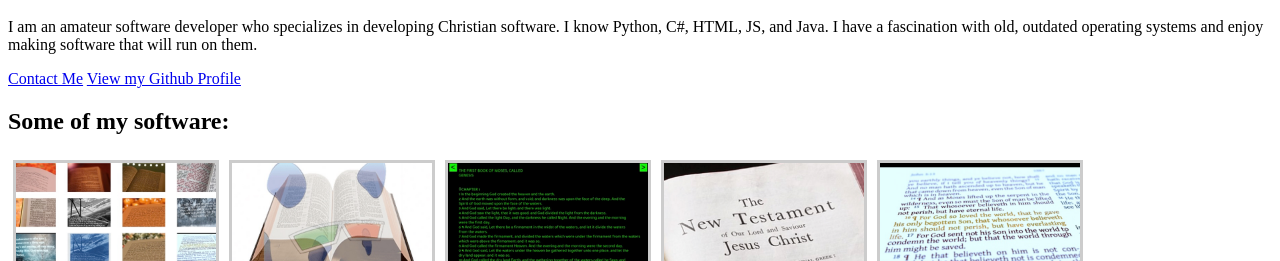
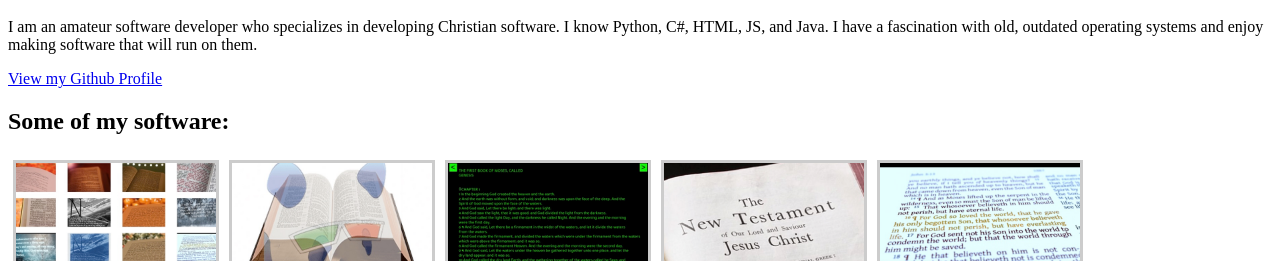
Before and after one commit to christislord12/christislord12.github.io, a plain HTML site: page index.html in a window 1280 px wide. Shown: the part 48-309 px from the top of the page. Drawn offline with Linux system fonts and the light colour scheme.

Commit message:
Update index.html

```diff
--- a/index.html
+++ b/index.html
@@ -37,7 +37,6 @@ div.credits {
 <h1>ChristIsLord12 Github</h1>
 <p>I am an amateur software developer who specializes in developing Christian software. I know Python, C#, HTML, JS, and Java. I have a fascination with old, outdated operating systems and enjoy making software that will run on them. </p>
 
-<a href="mailto:christislord12@programmer.net">Contact Me</a>
 <a href="https://github.com/christislord12">View my Github Profile</a>
 
 </p>
```
